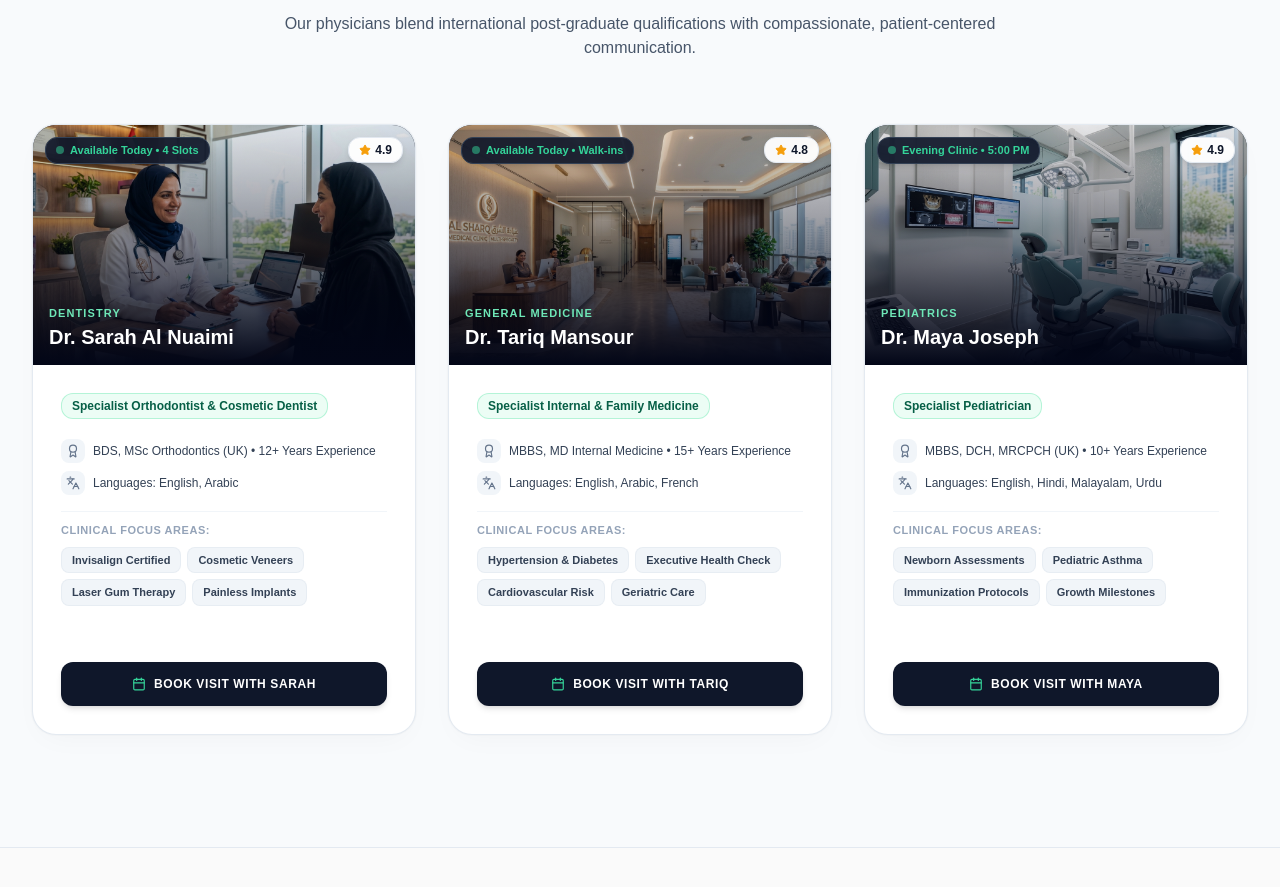
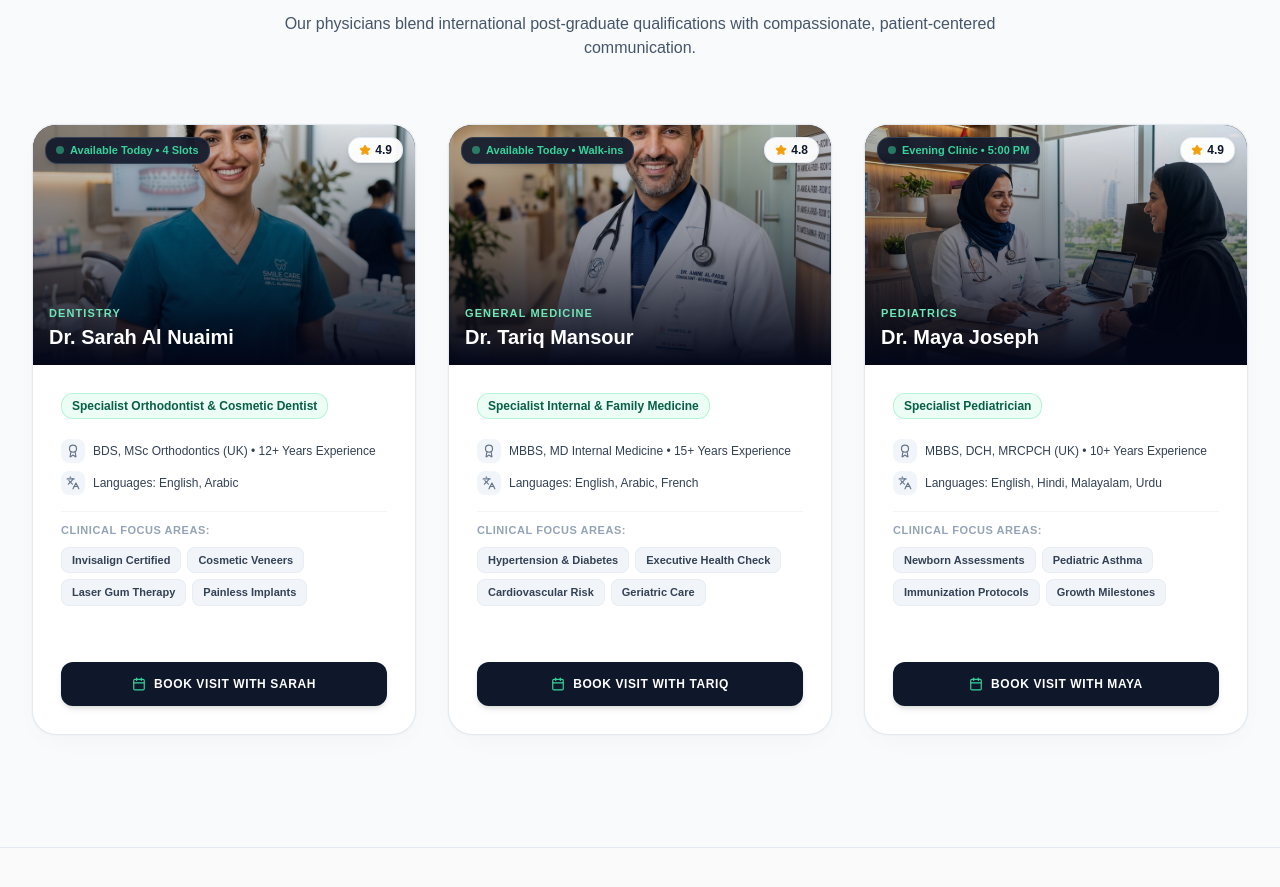
Before and after one commit to armanh148/Happy-Way-Medical-Center, a Next.js app: page / in a window 1280 px wide. Shown: the part 4440-5327 px from the top of the page. Built offline with nearby package versions, Linux system fonts and the light colour scheme.

Commit message:
feat: add DoctorsSection component and doctor profile images

```diff
--- a/src/components/DoctorsSection.tsx
+++ b/src/components/DoctorsSection.tsx
@@ -21,7 +21,7 @@ export default function DoctorsSection({ onOpenBooking }: DoctorsSectionProps) {
       reviewsCount: 142,
       availability: 'Available Today • 4 Slots',
       specialties: ['Invisalign Certified', 'Cosmetic Veneers', 'Laser Gum Therapy', 'Painless Implants'],
-      image: '/images/doctor-consulting.jpg'
+      image: '/images/doctor-sarah.jpg'
     },
     {
       name: 'Dr. Tariq Mansour',
@@ -34,7 +34,7 @@ export default function DoctorsSection({ onOpenBooking }: DoctorsSectionProps) {
       reviewsCount: 118,
       availability: 'Available Today • Walk-ins',
       specialties: ['Hypertension & Diabetes', 'Executive Health Check', 'Cardiovascular Risk', 'Geriatric Care'],
-      image: '/images/clinic-interior.jpg'
+      image: '/images/doctor-tariq.jpg'
     },
     {
       name: 'Dr. Maya Joseph',
@@ -47,7 +47,7 @@ export default function DoctorsSection({ onOpenBooking }: DoctorsSectionProps) {
       reviewsCount: 95,
       availability: 'Evening Clinic • 5:00 PM',
       specialties: ['Newborn Assessments', 'Pediatric Asthma', 'Immunization Protocols', 'Growth Milestones'],
-      image: '/images/dental-suite.jpg'
+      image: '/images/doctor-consulting.jpg'
     }
   ];
 
```
Also changed, not shown: public/images/doctor-sarah.jpg (added), public/images/doctor-tariq.jpg (added).
